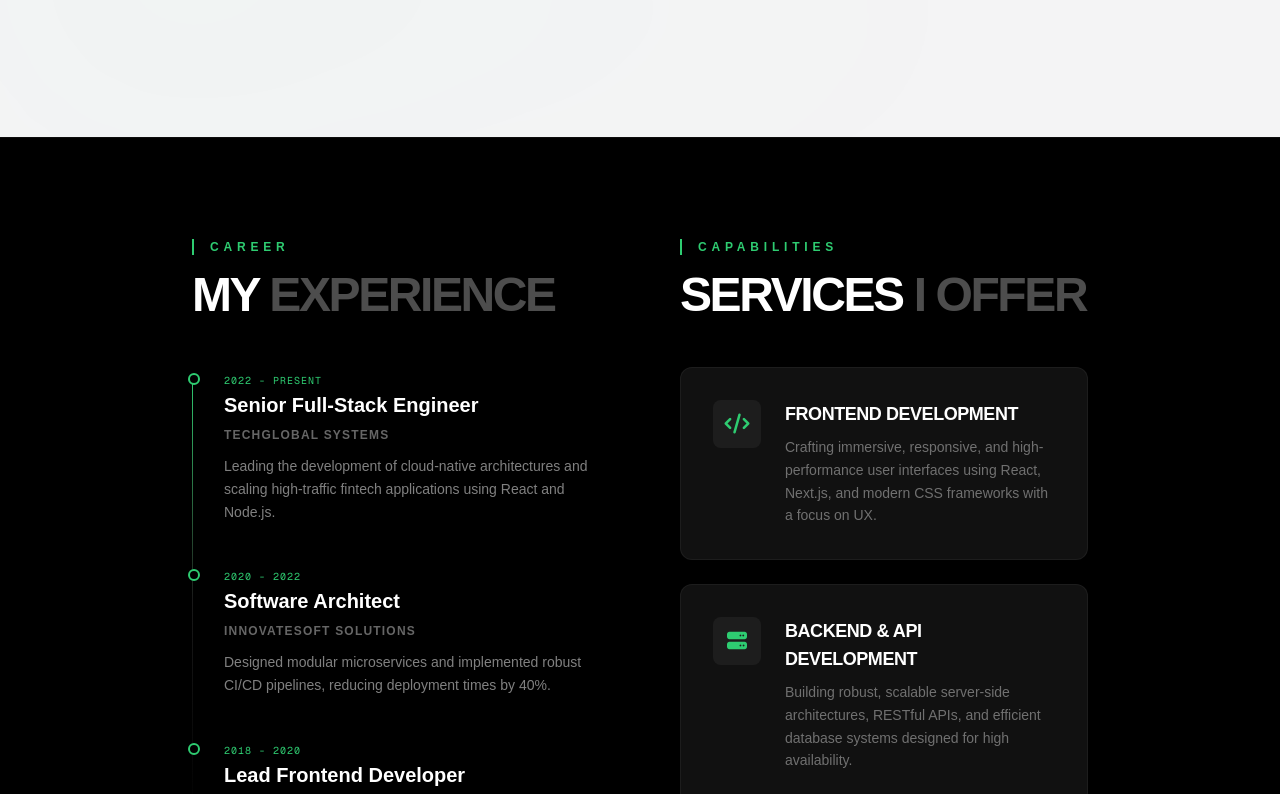
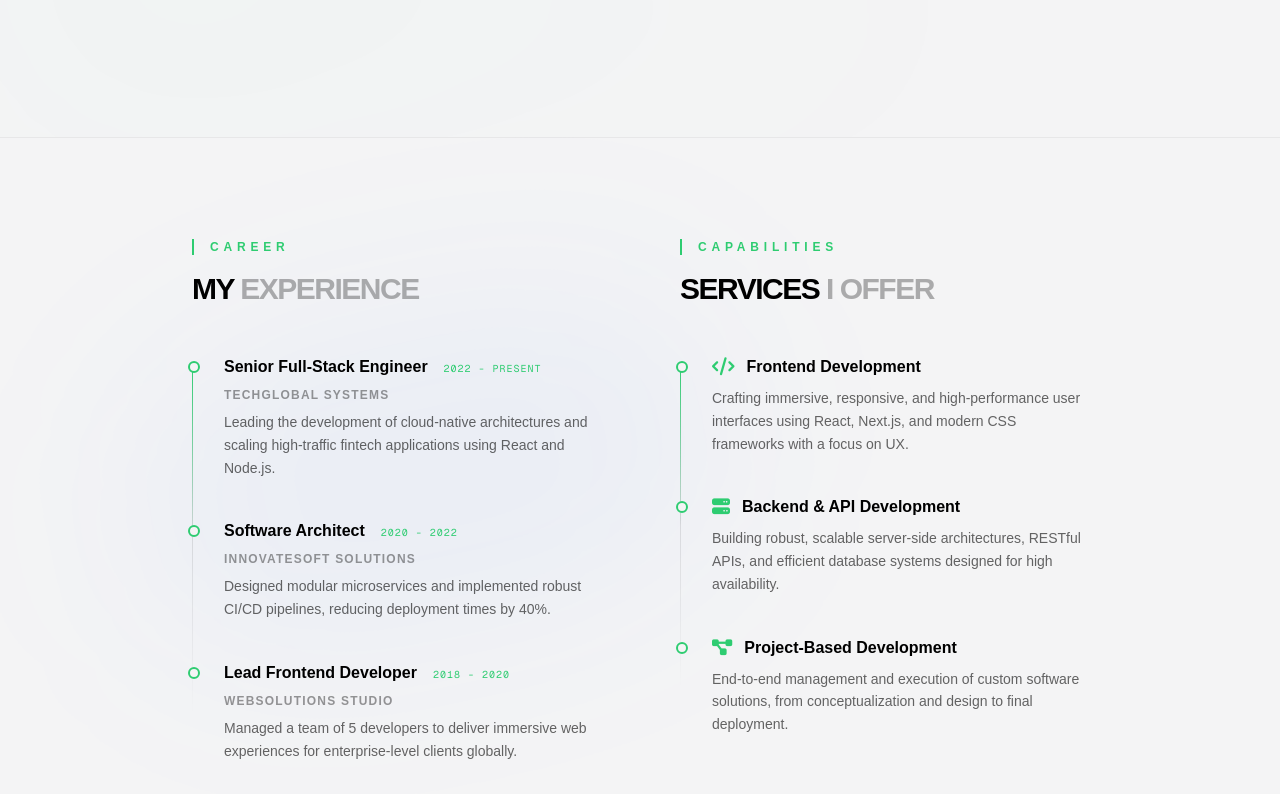
Before and after one commit to teshx/Newportifolio, a Next.js app: page / in a window 1280 px wide. Shown: the part 2160-2954 px from the top of the page. Built offline with nearby package versions, Linux system fonts and the light colour scheme.

Commit message:
fix : light mode

```diff
--- a/src/app/components/Experience.tsx
+++ b/src/app/components/Experience.tsx
@@ -55,7 +55,7 @@ const Experience: React.FC = () => {
     ];
 
     return (
-        <section id="careers" className="py-24 px-[10vw] lg:px-[15vw] bg-black border-t border-white/5">
+        <section id="careers" className="py-24 px-[10vw] lg:px-[15vw] bg-transparent border-t border-black/5 dark:border-white/5">
             <div className="max-w-7xl mx-auto">
                 <div className="grid grid-cols-1 lg:grid-cols-2 gap-20">
 
@@ -63,25 +63,33 @@ const Experience: React.FC = () => {
                     <div className="space-y-12">
                         <div>
                             <span className="inline-block text-[#2ecc71] text-xs font-black uppercase tracking-[0.4em] mb-4 border-l-2 border-[#2ecc71] pl-4">Career</span>
-                            <h2 className="text-4xl md:text-5xl font-black tracking-tighter uppercase text-white">
-                                My <span className="text-white/30">Experience</span>
+                            <h2 className="text-2xl md:text-3xl font-black tracking-tighter uppercase text-black dark:text-white">
+                                My <span className="text-black/30 dark:text-white/30">Experience</span>
                             </h2>
                         </div>
 
                         <div className="relative space-y-10 pl-8">
                             {/* Timeline Line */}
-                            <div className="absolute left-0 top-2 bottom-2 w-[1px] bg-gradient-to-b from-[#2ecc71] via-white/10 to-transparent"></div>
+                            <div className="absolute left-0 top-2 bottom-2 w-[1px] bg-gradient-to-b from-[#2ecc71] via-black/10 dark:via-white/10 to-transparent"></div>
 
                             {experiences.map((exp, idx) => (
                                 <div key={idx} className="relative group">
                                     {/* Timeline Dot */}
-                                    <div className="absolute -left-[36px] top-1.5 w-3 h-3 rounded-full bg-black border-2 border-[#2ecc71] group-hover:scale-125 transition-transform duration-300"></div>
+                                    <div className="absolute -left-[36px] top-1.5 w-3 h-3 rounded-full bg-zinc-100 dark:bg-black border-2 border-[#2ecc71] group-hover:scale-125 transition-transform duration-300"></div>
 
                                     <div className="space-y-2">
-                                        <span className="text-[10px] font-mono text-[#2ecc71] tracking-widest">{exp.period}</span>
-                                        <h3 className="text-xl font-bold text-white group-hover:text-[#2ecc71] transition-colors">{exp.role}</h3>
-                                        <div className="text-xs font-black uppercase tracking-widest text-white/40 mb-3">{exp.company}</div>
-                                        <p className="text-sm text-white/50 leading-relaxed font-light max-w-md">
+                                        <div className="flex flex-col sm:flex-row sm:items-baseline gap-2 sm:gap-4">
+                                            <h3 className="text-base font-bold text-black dark:text-white group-hover:text-[#2ecc71] transition-colors">
+                                                {exp.role}
+                                            </h3>
+                                            <span className="text-[10px] font-mono text-[#2ecc71] tracking-widest whitespace-nowrap">
+                                                {exp.period}
+                                            </span>
+                                        </div>
+                                        <div className="text-xs font-black uppercase tracking-widest text-black/40 dark:text-white/40">
+                                            {exp.company}
+                                        </div>
+                                        <p className="text-sm text-black/60 dark:text-white/50 leading-relaxed font-light max-w-md">
                                             {exp.description}
                                         </p>
                                     </div>
@@ -94,24 +102,28 @@ const Experience: React.FC = () => {
                     <div className="space-y-12">
                         <div>
                             <span className="inline-block text-[#2ecc71] text-xs font-black uppercase tracking-[0.4em] mb-4 border-l-2 border-[#2ecc71] pl-4">Capabilities</span>
-                            <h2 className="text-4xl md:text-5xl font-black tracking-tighter uppercase text-white">
-                                Services <span className="text-white/30">I Offer</span>
+                            <h2 className="text-2xl md:text-3xl font-black tracking-tighter uppercase text-black dark:text-white">
+                                Services <span className="text-black/30 dark:text-white/30">I Offer</span>
                             </h2>
                         </div>
 
-                        <div className="grid gap-6">
+                        <div className="relative space-y-10 pl-8">
+                            {/* Timeline Line */}
+                            <div className="absolute left-0 top-2 bottom-2 w-[1px] bg-gradient-to-b from-[#2ecc71] via-black/10 dark:via-white/10 to-transparent"></div>
+
                             {services.map((service, idx) => (
-                                <div key={idx} className="group p-8 bg-[#111111] border border-white/5 rounded-xl hover:border-[#2ecc71]/30 hover:bg-white/[0.02] transition-all duration-500">
-                                    <div className="flex items-start gap-6">
-                                        <div className="w-12 h-12 rounded-lg bg-white/5 flex items-center justify-center text-[#2ecc71] group-hover:bg-[#2ecc71] group-hover:text-black transition-all duration-500">
-                                            <i className={`${service.icon} text-xl`}></i>
+                                <div key={idx} className="relative group">
+                                    {/* Timeline Dot */}
+                                    <div className="absolute -left-[36px] top-1.5 w-3 h-3 rounded-full bg-zinc-100 dark:bg-black border-2 border-[#2ecc71] group-hover:scale-125 transition-transform duration-300"></div>
+
+                                    <div className="space-y-2">
+                                        <div className="flex items-center gap-3">
+                                            <i className={`${service.icon} text-[#2ecc71] text-lg transition-colors`}></i>
+                                            <h3 className="text-base font-bold text-black dark:text-white group-hover:text-[#2ecc71] transition-colors">{service.title}</h3>
                                         </div>
-                                        <div className="flex-1 space-y-2">
-                                            <h3 className="text-lg font-bold text-white uppercase tracking-tight group-hover:translate-x-1 transition-transform">{service.title}</h3>
-                                            <p className="text-sm text-white/40 leading-relaxed font-light">
-                                                {service.description}
-                                            </p>
-                                        </div>
+                                        <p className="text-sm text-black/60 dark:text-white/50 leading-relaxed font-light max-w-md">
+                                            {service.description}
+                                        </p>
                                     </div>
                                 </div>
                             ))}
```
